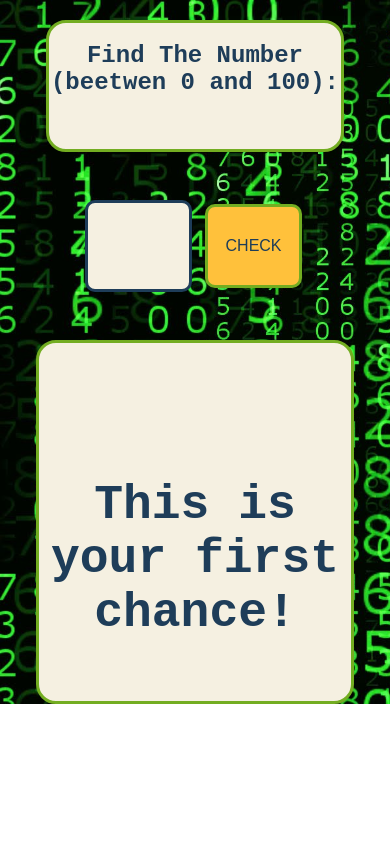
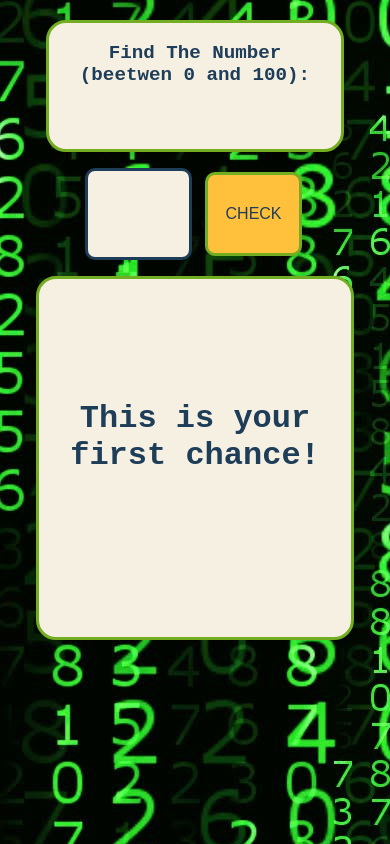
Before and after one commit to edwardBenedict/-guess-the-number, a plain HTML site: page index.html in a window 390 px wide. Drawn offline with Linux system fonts and the light colour scheme.

Commit message:
feat: add files-3

```diff
--- a/style.css
+++ b/style.css
@@ -3,7 +3,8 @@ body {
   text-align: center;
   margin: 0;
   background-image: url("./images/guess_number_image.jpg");
-  background-size: cover;
+
+  object-fit: fill;
   background-repeat: no-repeat;
 }
 .header {
@@ -18,7 +19,6 @@ body {
   color: #1e3d59;
 }
 #wstep {
-  padding-top: 0.5rem;
   text-align: center;
   color: #1e3d59;
   margin-top: 1rem;
@@ -80,6 +80,7 @@ body {
     font-size: 1rem;
   }
   #nr_game {
+    margin-top: 2rem;
     width: 25%;
     height: 10vh;
     background-color: #f5f0e1;
@@ -87,4 +88,41 @@ body {
     font-size: 1rem;
     border: 3px solid #1e3d59;
   }
+  .answer-box {
+    margin-top: 2rem;
+  }
+  #answer {
+    font-size: 2.5rem;
+    top: 25%;
+  }
 }
+
+@media only screen and (max-width: 400px) {
+  #wstep {
+    font-size: 1.2rem;
+    padding-top: 0.2rem;
+  }
+  #check_it {
+    height: 10vh;
+    width: 25%;
+    border-radius: 10px;
+    border: 3px solid #73ad21;
+    font-size: 1rem;
+  }
+  #nr_game {
+    margin-top: 1rem;
+    width: 25%;
+    height: 10vh;
+    background-color: #f5f0e1;
+    border-radius: 10px;
+    font-size: 1rem;
+    border: 3px solid #1e3d59;
+  }
+  .answer-box {
+    margin-top: 1rem;
+  }
+  #answer {
+    font-size: 2rem;
+    top: 25%;
+  }
+}
```
